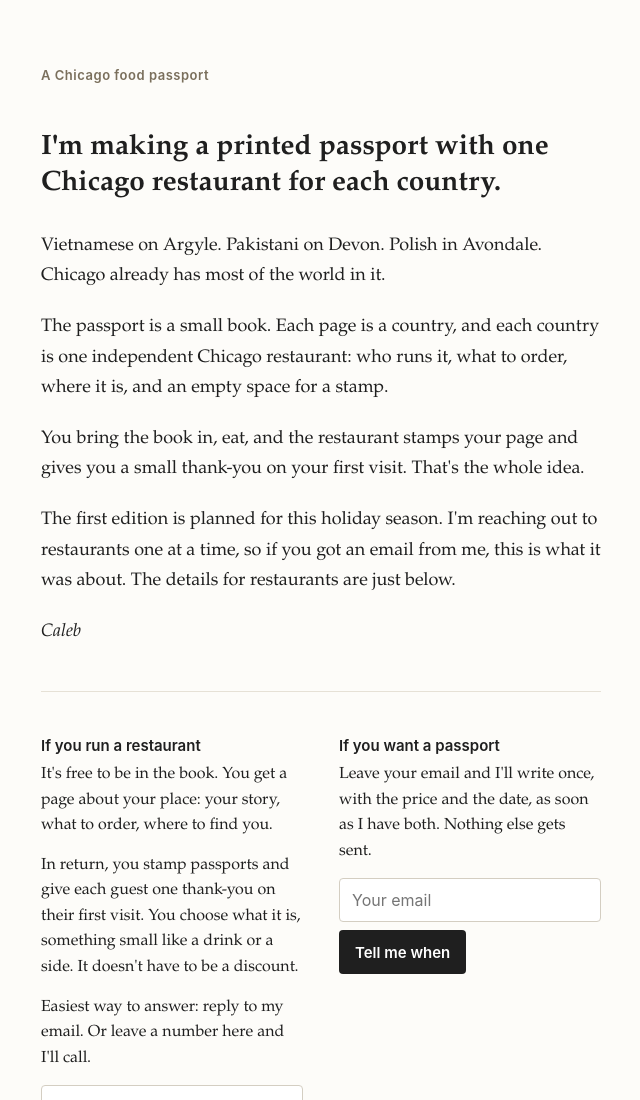
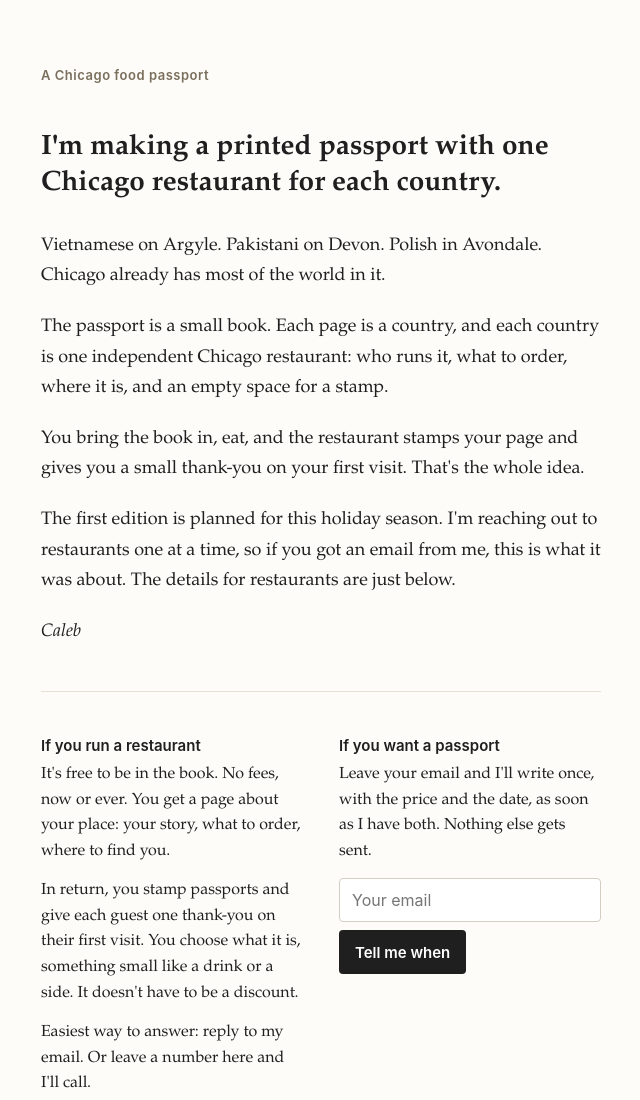
Before and after one commit to cmccla5964/etw-passport, a plain HTML site: page index.html in a window 1280 px wide. Shown: the top 1100 px of the page, without its empty margins (319-959 px from the left). Drawn offline with Linux system fonts and the light colour scheme.

Commit message:
State no fees for restaurants
Co-Authored-By: Claude Opus 5.5 <noreply@anthropic.com>
Claude-Session: https://claude.ai/code/session_017Whj73QzsV2dTZPYCKY5Fc

```diff
--- a/index.html
+++ b/index.html
@@ -49,7 +49,7 @@ footer{font-size:13px;color:#8b8475;margin-top:56px}
   <div class="two">
     <section>
       <h2 class="sans">If you run a restaurant</h2>
-      <p>It's free to be in the book. You get a page about your place: your story, what to order, where to find you.</p>
+      <p>It's free to be in the book. No fees, now or ever. You get a page about your place: your story, what to order, where to find you.</p>
       <p>In return, you stamp passports and give each guest one thank-you on their first visit. You choose what it is, something small like a drink or a side. It doesn't have to be a discount.</p>
       <p>Easiest way to answer: reply to my email. Or leave a number here and I'll call.</p>
       <form data-kind="restaurant" novalidate>
```
